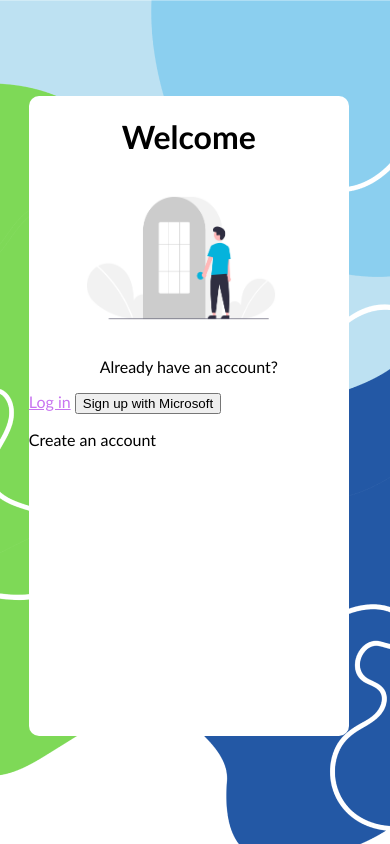
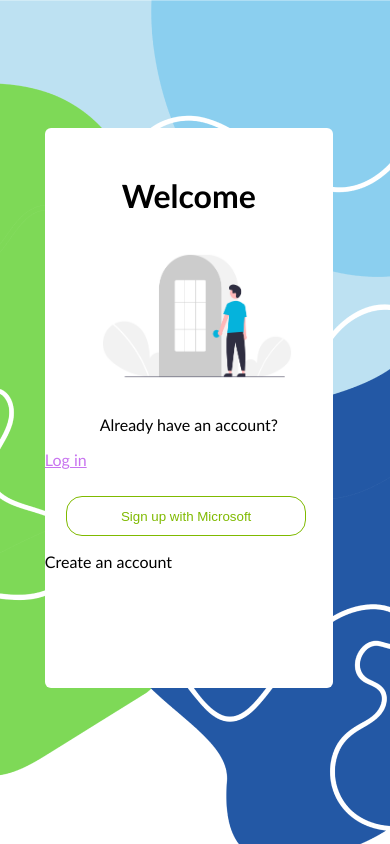
Before and after one commit to EnigMaticSpac3/Superate-GivingBack_App, a PHP site: page / in a window 390 px wide. Run offline with PHP 8.4, Linux system fonts and the light colour scheme.

Commit message:
css & html changes

```diff
--- a/index.html
+++ b/index.html
@@ -1,3 +1,4 @@
+<!-- HTML del inicio de la app -->
 <!DOCTYPE html>
 <html lang="en">
 <head>
@@ -5,15 +6,18 @@
     <meta http-equiv="X-UA-Compatible" content="IE=edge">
     <meta name="viewport" content="width=device-width, initial-scale=1.0">
     <title>Login</title>
-    <link rel="stylesheet" href="./resources/style/estilo.css">
+    <link rel="stylesheet" href="./resources/style/Index.css">
     <link rel="stylesheet" href="./resources/style/mainInicio.css">
 </head>
 <body>
 <div class="content">
-   <h1 class="center">Welcome</h1>
+    <div class="center title">
+        <h1>Welcome</h1>
+   </div>
    <img class="img1" src="./resources/img/img2.png" alt="logo">
-   <p class="center">Already have an account?</p><a href="./pages./inicio_de_sesion.html">Log in</a>
-    <button>Sign up with Microsoft</button>
+   <p class="center">Already have an account?</p><a href="./pages/inicio_de_sesion.html">Log in</a>
+   <br>
+   <input class="btn" type="submit"   value="Sign up with Microsoft"/>
     <p>Create an account</p><a href="">
 </div>
 
--- /dev/null
+++ b/resources/style/Index.css
@@ -0,0 +1,19 @@
+
+.img1{
+    width: 15em;
+    height: 10em;
+    position: relative;
+    left: 2em;
+}
+.btn{
+    margin-top: 2em;
+    margin-left: 1.6em;
+    border-radius: 1.2em;
+    border-color: rgb(127, 186, 0);
+    border: 0.1em  solid;
+    width: 18em;
+    height: 3em;
+    background-color: white;
+    color: rgb(127, 186, 0);
+
+  }
--- a/resources/style/estilo.css
+++ /dev/null
@@ -1,7 +0,0 @@
-
-.img1{
-    width: 15em;
-    height: 10em;
-    position: relative;
-    left: 2em;
-}
--- a/resources/style/mainInicio.css
+++ b/resources/style/mainInicio.css
@@ -1,20 +1,30 @@
+/*Main css de la parte de Inicio y registro*/
+
 /*Celulares*/
 @media(max-width:480px) {
     body {
          font-family: 'Gill Sans', 'Gill Sans MT', Calibri, 'Trebuchet MS', sans-serif;
          background-image: url("../img/fondodepantalla.png")
     }
+    /*Class para el texto centrado*/
     .center {
          text-align: center;
     }
+
+    /*Class para el titulo*/
+    .title {
+         margin-top: 3em;
+         margin-bottom: 1em;
+    }
+    /*Class para el rectangulo con el contenido de las 5 páginas de Registro e Inicio de sesión*/
     .content{
          position: absolute;
          background-color: white;
-         width: 20em;
-         height: 40em;
-         top: 6em;
-         left: 1.8em;
-         border-radius: 10px;
+         width: 18em;
+         height: 35em;
+         top: 8em;
+         left: 2.8em;
+         border-radius: 6px;
     }
     .block{
          display: block;
@@ -29,15 +39,34 @@
          width: 200px;
          height: 40px;
     }
+
     a{
          color: #c874f0;
     }
+
+    /*Clase para el contendor de formularios*/
     .formb{
          margin-top: 3em;
          margin-left: 2em;
     }
+
     .label{
 
     }
 
+    /*Boton verde para avanzar*/
+    .button {
+         margin-top: 3em;
+         background-color: #8ecc3d;
+         height: 3em;
+         width: 10em;
+         border-radius: 5px;
+         text-decoration: none;
+         text-align: center;
+         color: black;
+    }
+    .textcenter {
+
+    }
+
 }
```
Also changed, not shown: pages/Registro.html (+11 -4 lines), pages/Registro2.html (+13 -5 lines), pages/Registro3.html (+9 -1 lines), pages/inicio_de_sesion.html (+4 -3 lines).
